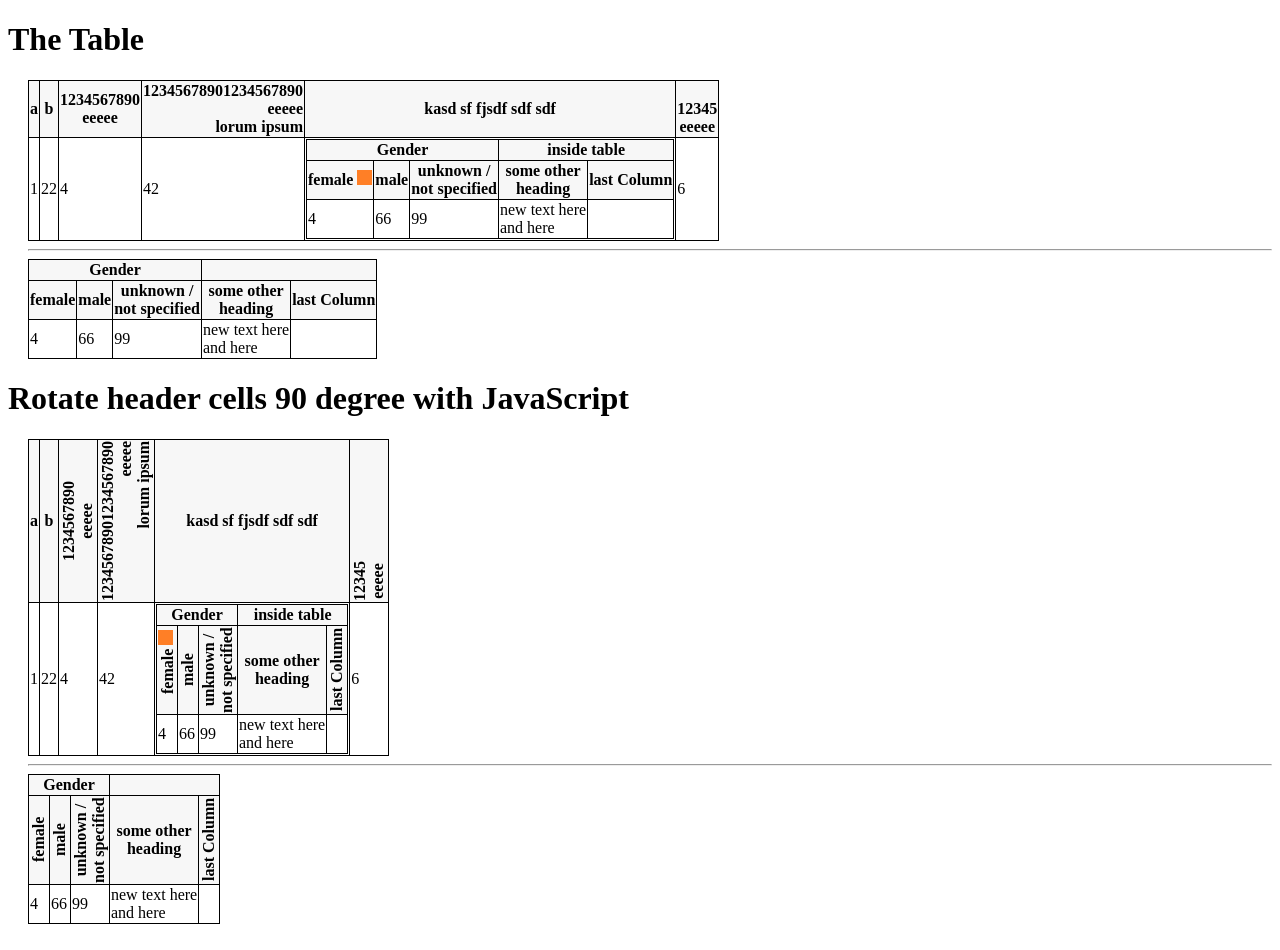
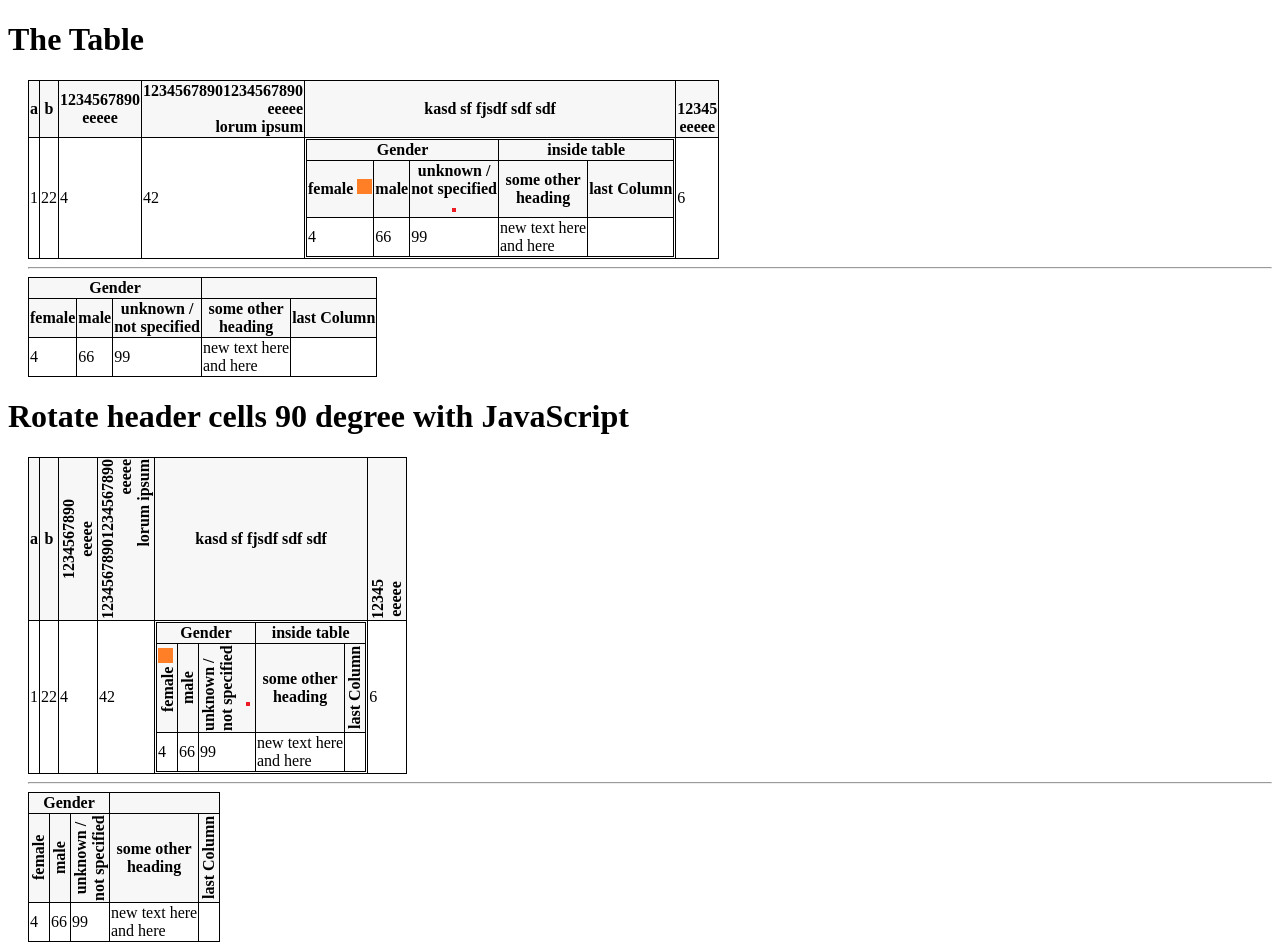
Before and after one commit to napengam/vertical, a plain HTML site: page index.html in a window 1280 px wide. Drawn offline with Linux system fonts and the light colour scheme.

Commit message:
addde redi png for test

```diff
--- a/index.html
+++ b/index.html
@@ -35,7 +35,7 @@
                         <td>42 </td>
                         <td><table>
                                 <tr><th colspan="3">Gender</th><th colspan="2">inside table</th></tr>
-                                <tr><th >female <img src='icons/yesorange.jpg'></th><th >male</th><th >unknown /<br>not specified</th>
+                                <tr><th >female <img src='icons/yesorange.jpg'></th><th >male</th><th >unknown /<br>not specified<br><img src='icons/red.png'></th>
                                     <th>some other<br>heading</th><th ><span>last Column</span></th></tr>
                                 <tr><td>4</td><td>66</td><td>99</td><td>new text here <br> and here</td><td></td></tr>
                             </table></td>
@@ -70,7 +70,10 @@
                         <td>42 </td>
                         <td><table >
                                 <tr><th colspan="3">Gender</th><th colspan="2">inside table</th></tr>
-                                <tr><th data-rotate>female <img src='icons/yesorange.jpg'></th><th data-rotate>male</th><th data-rotate>unknown /<br>not specified</th>
+                                <tr><th data-rotate>female <img src='icons/yesorange.jpg'></th><th data-rotate>male</th>
+                                    <th data-rotate>unknown /<br>not specified
+                                        <br><img src='icons/red.png'>
+                                    </th>
                                     <th>some other<br>heading</th><th data-rotate><span>last Column</span></th></tr>
                                 <tr><td>4</td><td>66</td><td>99</td><td>new text here <br> and here</td><td></td></tr>
                             </table></td>
```
